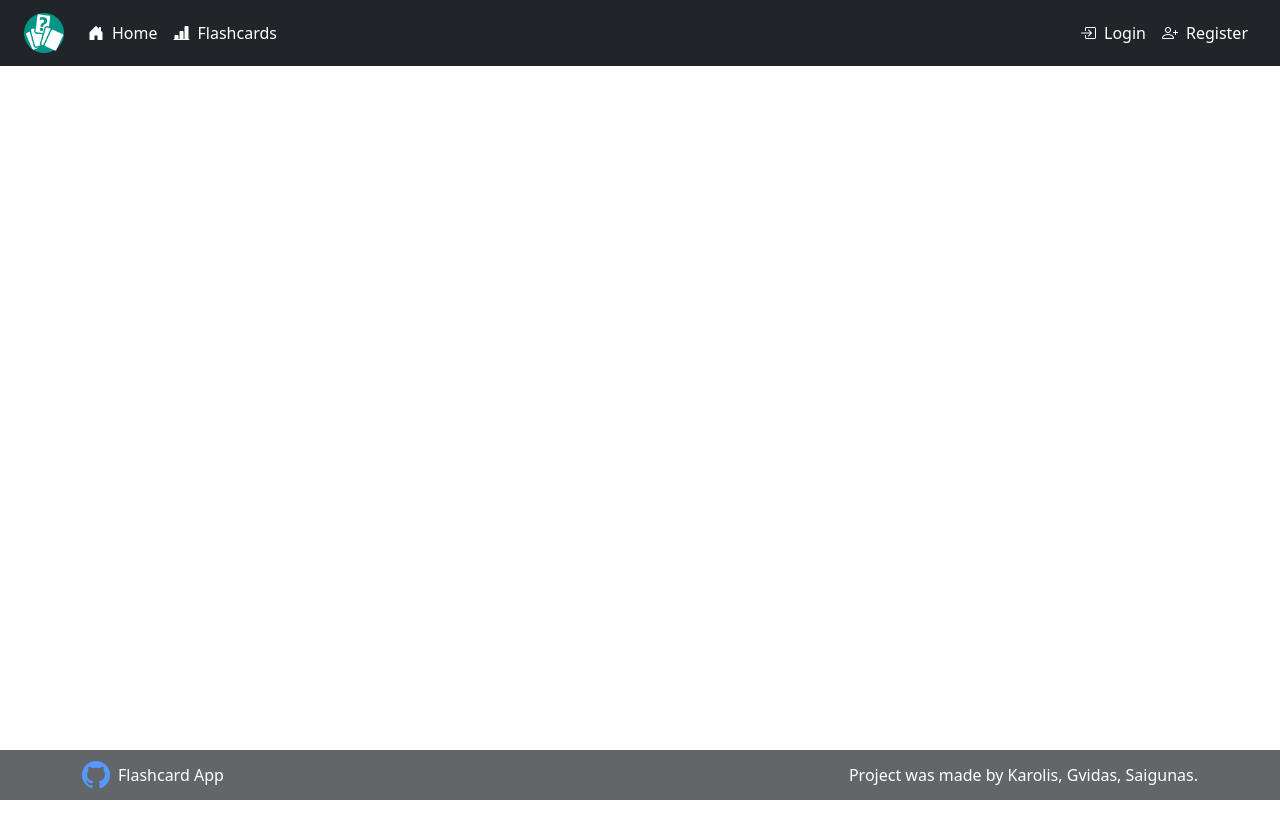
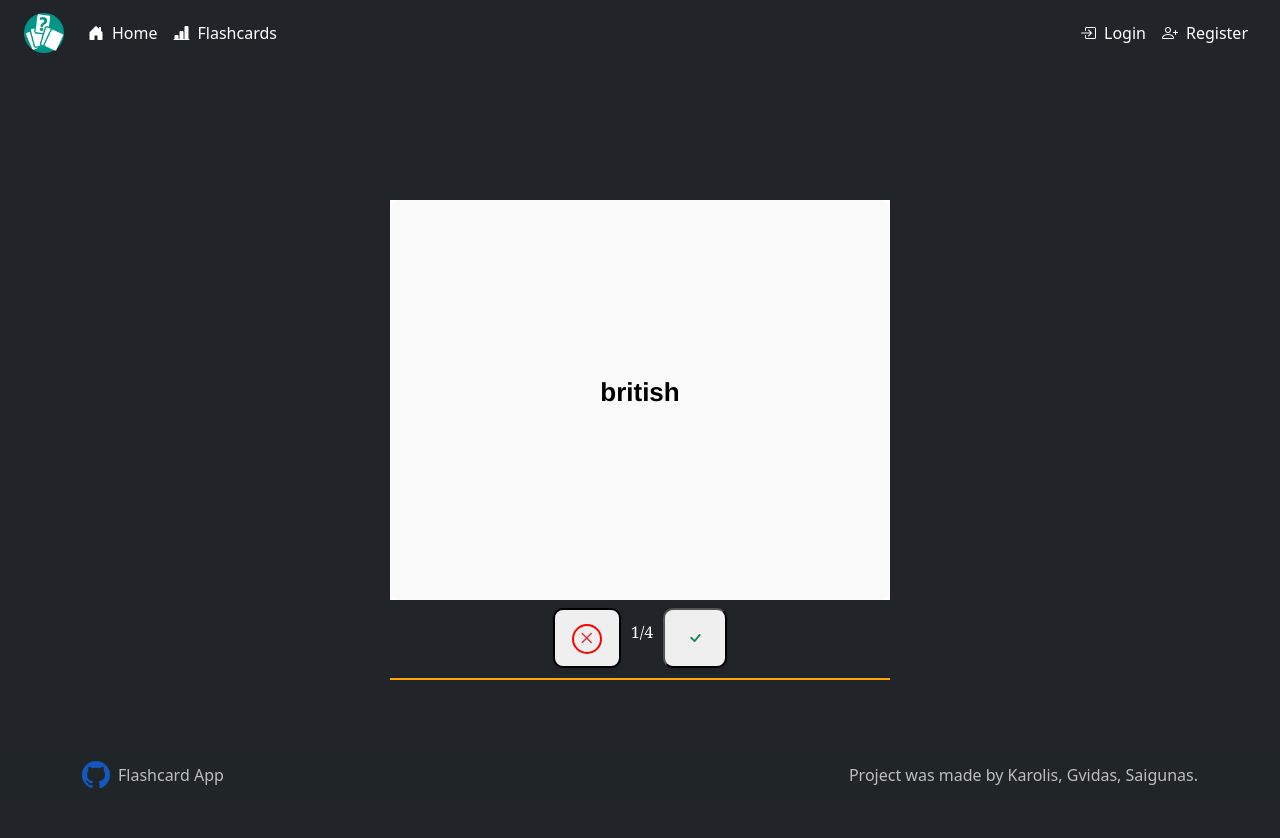
Before and after one commit to Saigunas/flashcards-webapp, a Vue app in the folder app-fe/: page /learnFlashcard in a window 1280 px wide. Shown: the top 838 px of the page. Before the commit the page ends 800 px from the top, so only its background shows below. Built offline with nearby package versions, Linux system fonts and the light colour scheme.

Commit message:
19-flashcard-set-learning-design

```diff
--- a/app-fe/router/index.js
+++ b/app-fe/router/index.js
@@ -3,7 +3,7 @@ import Home from '../views/Home.vue'
 import Login from '../views/Login.vue'
 import Register from '../views/Register.vue'
 import Flashcards from '../views/Flashcards.vue'
-// import LearnFlashcard from '../views/LearnFlashcard.vue'
+import LearnFlashcard from '../views/LearnFlashcard.vue'
 import AddFlashcardSet from '../views/AddFlashcardSet.vue'
 // import EditFlashcardSet from '../views/EditFlashcardSet.vue'
 // import FinishFlashcard from '../views/FinishFlashcard.vue'
@@ -29,11 +29,11 @@ const routes = [{
         name: 'Flashcards',
         component: Flashcards
     },
-    // {
-    //     path: '/learnFlashcard',
-    //     name: 'LearnFlashcard',
-    //     component: LearnFlashcard
-    // },
+    {
+        path: '/learnFlashcard',
+        name: 'LearnFlashcard',
+        component: LearnFlashcard
+    },
     {
         path: '/addflashcardset',
         name: 'AddFlashcardSet',
--- /dev/null
+++ b/app-fe/views/LearnFlashcard.vue
@@ -0,0 +1,236 @@
+<template>
+    <div class="background-container bg-dark">
+      <div class="maincontainer">
+        <transition name="slide">
+          <div class="thecard" :class="{ 'is-flipped': flipped }">
+            <div class="front" @click="flipCard">
+              <p>{{ cards[currentCardIndex].front }}</p>
+            </div>
+            <div class="back" @click="flipCard">
+              <p>{{ cards[currentCardIndex].back }}</p>
+            </div>
+          </div>
+        </transition>
+        <div class="pagination">
+          <button class="flashcard-btn circle-danger mt-2" style="vertical-align: middle;" @click="markAsIncorrect"><i class="text-danger bi bi-x"></i></button>
+          <span class="flashcardset-amount">{{ currentCardIndex + 1 }}/{{ cards.length }}</span>
+          <button class="circle-success mt-2" style="vertical-align: middle;" @click="markAsCorrect"><i class="text-success bi bi-check"></i> </button>
+        <template v-if="completed">
+            <router-link to="FinishFlashcard" :correct-answers="correctAnswers" :incorrect-answers="incorrectAnswers">
+            <button class="mt-2">Finish</button>
+            </router-link>
+        </template>
+        </div>
+        <span class="input-line"></span>
+      </div>
+    </div>
+  </template>
+  <script>
+  export default {
+    data() {
+      return {
+        completed: false,
+        flipped: false,
+        cards: [
+          { front: "british", back: "billie eilish" },
+          { front: "overrated", back: "hot take" },
+          { front: "history", back: "ww2" },
+          { front: "anime", back: "good" }
+        ],
+        currentCardIndex: 0,
+        correctAnswers: 0,
+        incorrectAnswers: 0
+      };
+    },
+    methods: {
+      markAsCorrect() {
+        this.correctAnswers++;
+        this.goToNextCard();
+      },
+      markAsIncorrect() {
+        this.incorrectAnswers++;
+        this.goToNextCard();
+      },
+      goToNextCard() {
+  if (this.currentCardIndex < this.cards.length - 1) {
+    this.currentCardIndex++;
+    this.flipped = false;
+  } else {
+    this.completed = true;
+    let correctAnswers = 0;
+    let incorrectAnswers = 0;
+    for (let i = 0; i < this.cards.length; i++) {
+      if (this.cards[i].correct) {
+        correctAnswers++;
+      } else {
+        incorrectAnswers++;
+      }
+    }
+    this.$router.push({
+      name: "FinishFlashcard",
+      query: {
+        correctAnswers: correctAnswers,
+        incorrectAnswers: incorrectAnswers
+      }
+    });
+  }
+},
+      flipCard() {
+        this.flipped = !this.flipped;
+      }
+    }
+  };
+  </script>
+
+  <style>
+.circle-success:before{
+    border: 2px solid green;
+}
+
+.circle-danger:before{
+    border: 2px solid red;
+}
+.flashcard-btn {
+  position: relative;
+  border-radius: 50%;
+  padding: 5px;
+  border: 2px solid #000;
+}
+
+.flashcard-btn i {
+  font-size: 1.5rem;
+}
+  .flashcard-btn::before {
+  content: '';
+  position: absolute;
+  top: 14px;
+  left: 17px;
+  width: 30px;
+  height: 30px;
+  border-radius: 50%;
+}
+
+  .flashcardset-amount{
+    padding-left: 10px;
+    padding-right: 10px;
+    padding-top: 20px;
+    font-family: Cambria, Cochin, Georgia, Times, 'Times New Roman', serif;
+    color: white;
+  }
+  .pagination{
+    display: flex;
+    justify-content: center;
+    text-align: center;
+  }
+
+  .background-container {
+    width: 100%;
+    height: 800px;
+  }
+  .maincontainer {
+    position: absolute;
+    width: 500px;
+    height: 400px;
+    background: none;
+    top: 50%;
+    left: 50%;
+    transform: translate(-50%, -50%);
+    background-color: #fff;
+    transition: background-color 0.3s ease;
+
+  }
+  .thecard {
+    position: relative;
+    top: 0;
+    left: 0;
+    width: 100%;
+    height: 100%;
+    border-radius: 10px;
+    transform-style: preserve-3d;
+    transition: all 0.8s ease, transform 0.3s ease;
+  }
+
+  .thecard.is-flipped {
+    transform: rotateY(180deg);
+  }
+
+  .front {
+    position: absolute;
+    top: 0;
+    left: 0;
+    width: 100%;
+    height: 100%;
+    border-radius: 10px;
+    backface-visibility: hidden;
+    overflow: hidden;
+    color: #000;
+    background: #fafafa;
+    display: flex;
+    align-items: center;
+    justify-content: center;
+    transition: background-color 0.3s ease;
+
+  }
+
+  .back {
+    position: absolute;
+    top: 0;
+    left: 0;
+    width: 100%;
+    height: 100%;
+    border-radius: 10px;
+    backface-visibility: hidden;
+    overflow: hidden;
+    background: #A0A0A0;
+    color: #333;
+    text-align: center;
+    transform: rotateY(180deg);
+    display: flex;
+    align-items: center;
+    justify-content: center;
+    transition: background-color 0.3s ease;
+
+  }
+
+  .front p,
+  .back p {
+    font-family: "Franklin Gothic Medium", "Arial Narrow", Arial, sans-serif;
+    font-weight: bold;
+    font-size: 26px;
+    text-align: center;
+  }
+
+  .pagination button {
+  font-size: 20px;
+  padding: 10px 20px;
+  border-radius: 10px;
+  box-shadow: 0 2px 5px rgba(0, 0, 0, 0.1);
+}
+
+.pagination button:hover,
+.pagination button:active {
+  background-color: #333;
+  color: #fff;
+  transform: translateY(-2px);
+  box-shadow: 0 2px 5px rgba(0, 0, 0, 0.3);
+  transition: all 0.3s ease;
+}
+
+.correct-incorrect-counters {
+  display: flex;
+  justify-content: center;
+  margin-top: 10px;
+}
+
+.correct-incorrect-counters {
+  display: flex;
+  align-items: center;
+}
+
+.counter-divider {
+  height: 10px;
+  width: 1px;
+  background-color: #999;
+  margin: 0 10px;
+}
+</style>
```
